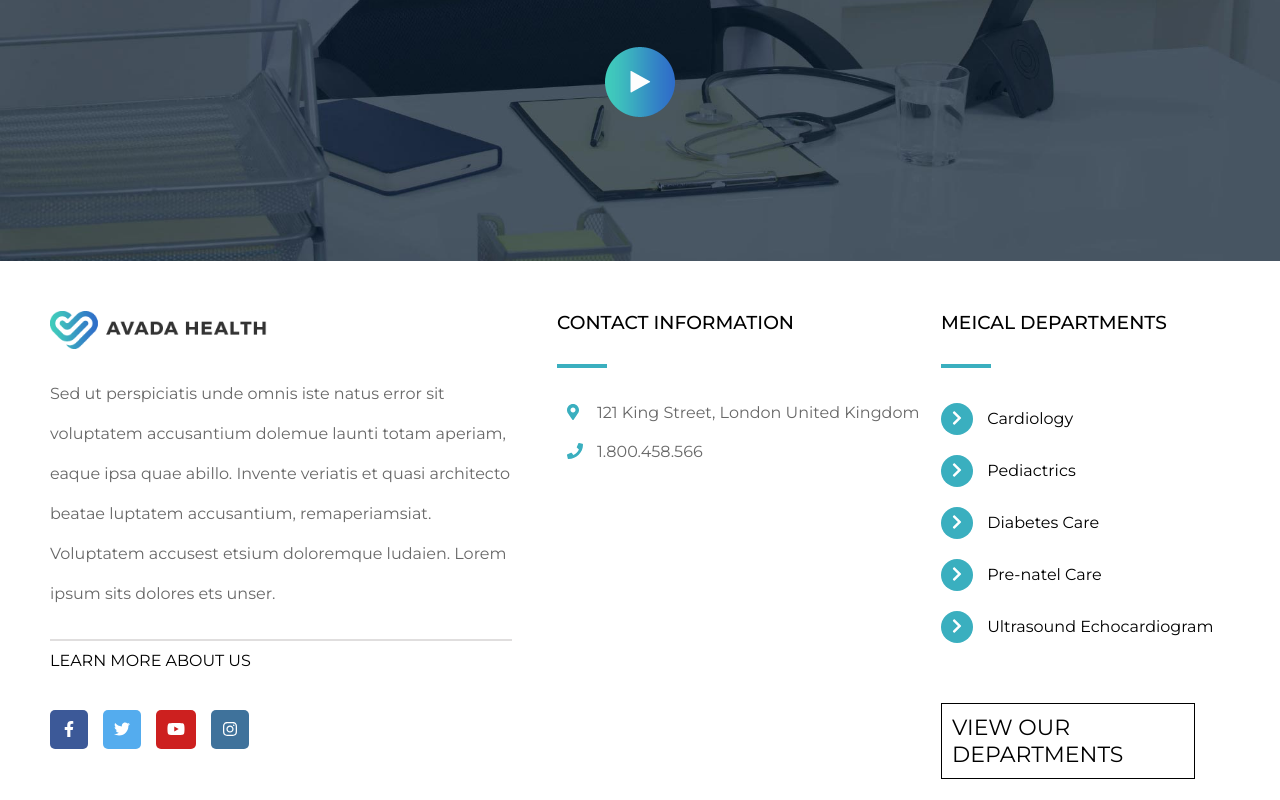
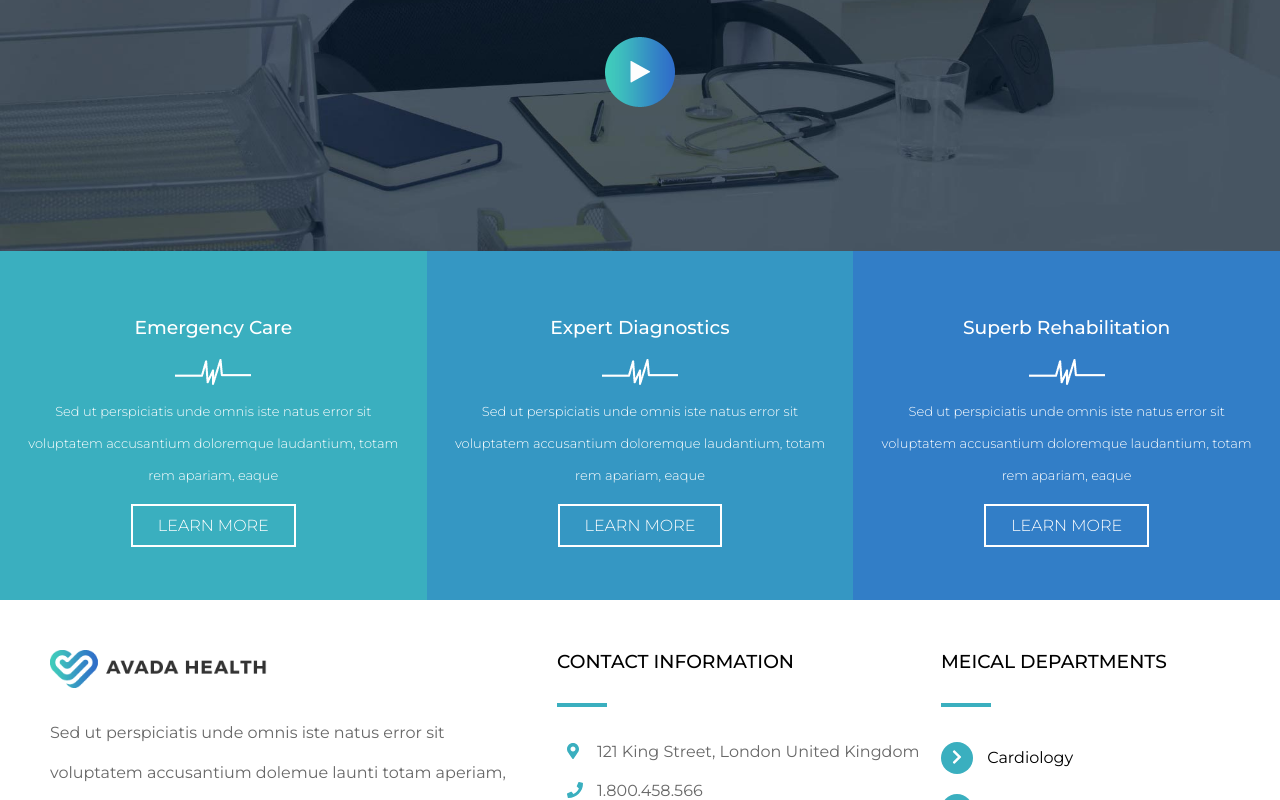
Before and after one commit to Intrusion0/proj-html-vuejs, a Vue app: page / in a window 1280 px wide. Shown: the part 4612-5412 px from the top of the page. Built offline with nearby package versions, Linux system fonts and the light colour scheme.

Commit message:
OurSpecialties component added and Refactoring

```diff
--- a/src/components/HealthServices.vue
+++ b/src/components/HealthServices.vue
@@ -66,7 +66,7 @@ export default {
 
 <style scoped lang="scss">
 
-// section Meet Our Doctors
+// section Health Services
 section#container-health-service {
     width: 100%;
     text-align: center;
--- a/src/components/Main.vue
+++ b/src/components/Main.vue
@@ -8,6 +8,8 @@
         <HealthServices />
         <!-- Componente Tour-Our-Facilities -->
         <TourOurFacilities />
+        <!-- Componente Our-Specialties -->
+        <OurSpecialties />
     </main>
 </template>
 
@@ -16,6 +18,7 @@ import AvadaHealth from './AvadaHealth.vue';
 import MeetOurDoctors from './MeetOurDoctors.vue';
 import HealthServices from './HealthServices.vue';
 import TourOurFacilities from './TourOurFacilities.vue';
+import OurSpecialties from './OurSpecialties.vue'
 
 export default {
     name: "Main",
@@ -23,7 +26,8 @@ export default {
         AvadaHealth,
         MeetOurDoctors,
         HealthServices,
-        TourOurFacilities
+        TourOurFacilities,
+        OurSpecialties
     }
 };
 </script>
--- /dev/null
+++ b/src/components/OurSpecialties.vue
@@ -0,0 +1,109 @@
+<template>
+    <section id="container-our-specialties">
+        <div v-for="specialtie, i in specialtiesDetails" :class="'container-specialtie' +  ' ' + 'container-emergency-care' + (++i)" :key="'H' + i">
+            <h3>
+                {{ specialtie.title }}
+            </h3>
+            <img :src="require(`@/assets/img/${specialtie.icon}`)" :alt="specialtie.title">
+            <p>
+                {{ specialtie.description }}
+            </p>
+            <span>
+                <a :href="specialtie.link">
+                    {{ specialtie.textButton.toUpperCase() }}
+                </a>
+            </span>
+            <!-- <img :src="require(`@/assets/img/${service.icon}`)" :alt="service.service"> -->
+        </div>
+    </section>
+</template>
+
+<script>
+export default {
+    name: "OurSpecialties",
+    data() {
+        return {
+            specialtiesDetails: [
+                {
+                    title: 'Emergency Care',
+                    icon: 'wave-divider.png',
+                    description: 'Sed ut perspiciatis unde omnis iste natus error sit voluptatem accusantium doloremque laudantium, totam rem apariam, eaque',
+                    textButton: 'Learn more',
+                    link: '#'
+                },
+                {
+                    title: 'Expert Diagnostics',
+                    icon: 'wave-divider.png',
+                    description: 'Sed ut perspiciatis unde omnis iste natus error sit voluptatem accusantium doloremque laudantium, totam rem apariam, eaque',
+                    textButton: 'Learn more',
+                    link: '#'
+                },
+                {
+                    title: 'Superb Rehabilitation',
+                    icon: 'wave-divider.png',
+                    description: 'Sed ut perspiciatis unde omnis iste natus error sit voluptatem accusantium doloremque laudantium, totam rem apariam, eaque',
+                    textButton: 'Learn more',
+                    link: '#'
+                }
+            ]
+        }
+    }
+};
+</script>
+
+<style scoped lang="scss">
+$main-color: #fff;
+
+// section Our Specialties
+section#container-our-specialties {
+    width: 100%;
+    display: flex;
+
+    .container-specialtie {
+        width: calc(100% / 3);
+        display: flex;
+        flex-direction: column;
+        align-items: center;
+        padding: 65px 20px;
+
+        h3 {
+            color: $main-color;
+            margin-bottom: 20px;
+            font-weight: 500;
+        }
+
+        p {
+            text-align: center;
+            color: $main-color;
+            line-height: 32px;
+            margin: 10px 0 25px;
+            font-weight: 300;
+            font-size: 13px;
+        }
+
+        span {
+            font-weight: 300;
+
+            a {
+                color: $main-color;
+                text-decoration: none;
+                padding: 10px 25px;
+                border: 2px solid $main-color;
+            }
+        }
+    }
+
+    .container-emergency-care1 {
+        background-color: #3aafbf;
+    }
+
+    .container-emergency-care2 {
+        background-color: #3597c3;
+    }
+
+    .container-emergency-care3 {
+        background-color: #327ec7;
+    }
+}
+
+</style>
--- a/src/components/TourOurFacilities.vue
+++ b/src/components/TourOurFacilities.vue
@@ -24,7 +24,7 @@ export default {
 
 <style scoped lang="scss">
 
-// section Meet Our Doctors
+// section Tour Our Facilities
 section#container-tour-our-facilities {
     width: 100%;
     text-align: center;
@@ -44,7 +44,7 @@ section#container-tour-our-facilities {
     p {
         width: 60%;
         color: #fff;
-        margin: 30px auto 40px;
+        margin: 30px auto;
         line-height: 35px;
         font-size: 16px;
     }
```
